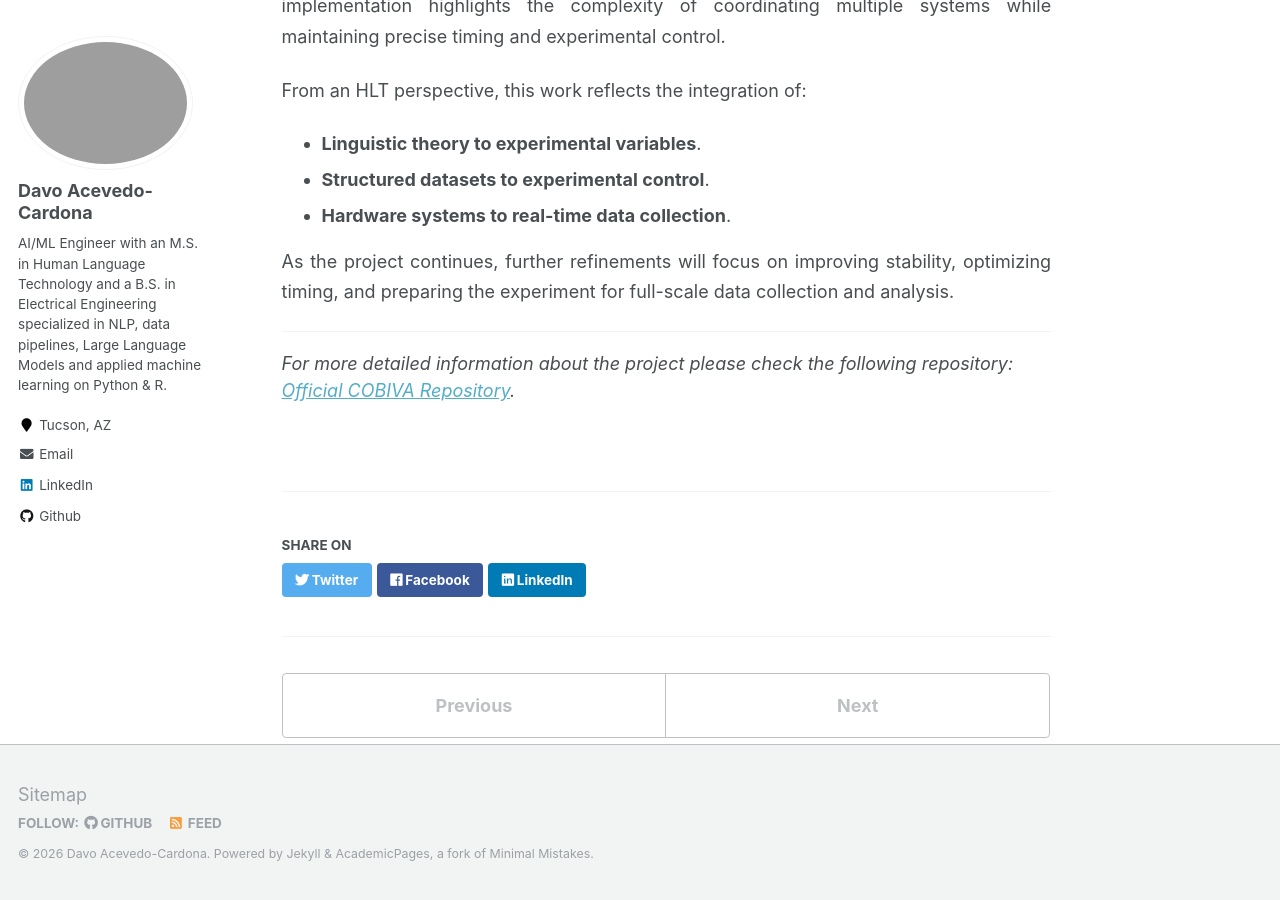
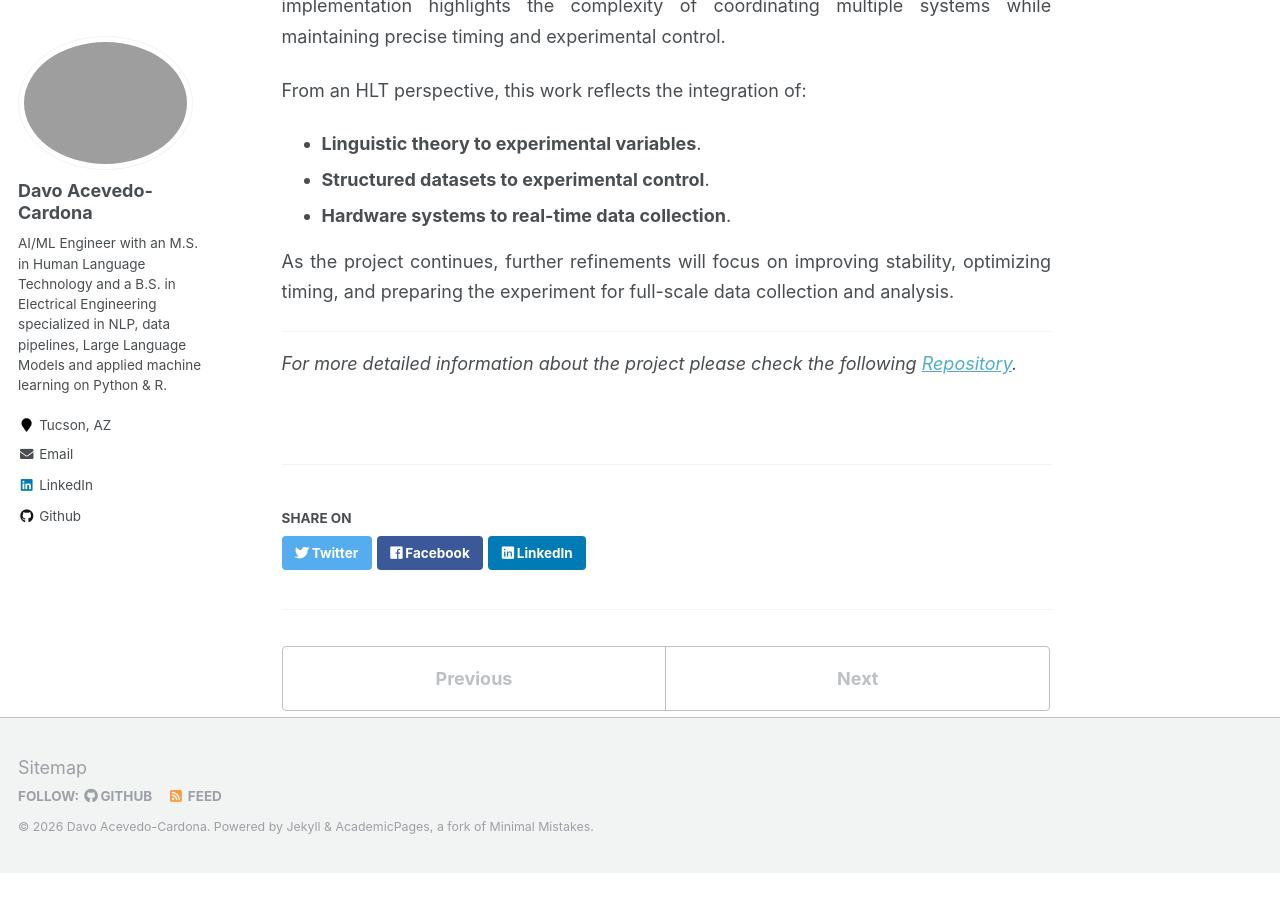
Before and after one commit to lldavoll/lldavoll.github.io, a Jekyll site: the page built from _portfolio/pupilometry.md, in a window 1280 px wide and 900 px high, scrolled down 7165 px. Built offline with Jekyll 4.4.1, drawn with Linux system fonts in a browser that asks for light colours; after the commit the page ends 8038 px from its top, so only the background shows below that.

Commit message:
Update pupilometry.md

```diff
--- a/_portfolio/pupilometry.md
+++ b/_portfolio/pupilometry.md
@@ -255,4 +255,4 @@ As the project continues, further refinements will focus on improving stability,
 
 ---
 
-_For more detailed information about the project please check the following repository: [Official COBIVA Repository](https://github.com/lldavoll/Eyelink-Pupillometry-Spanish-Subjunctive-Using-EB)._
+_For more detailed information about the project please check the following [Repository](https://github.com/lldavoll/Eyelink-Pupillometry-Spanish-Subjunctive-Using-EB)._
```
